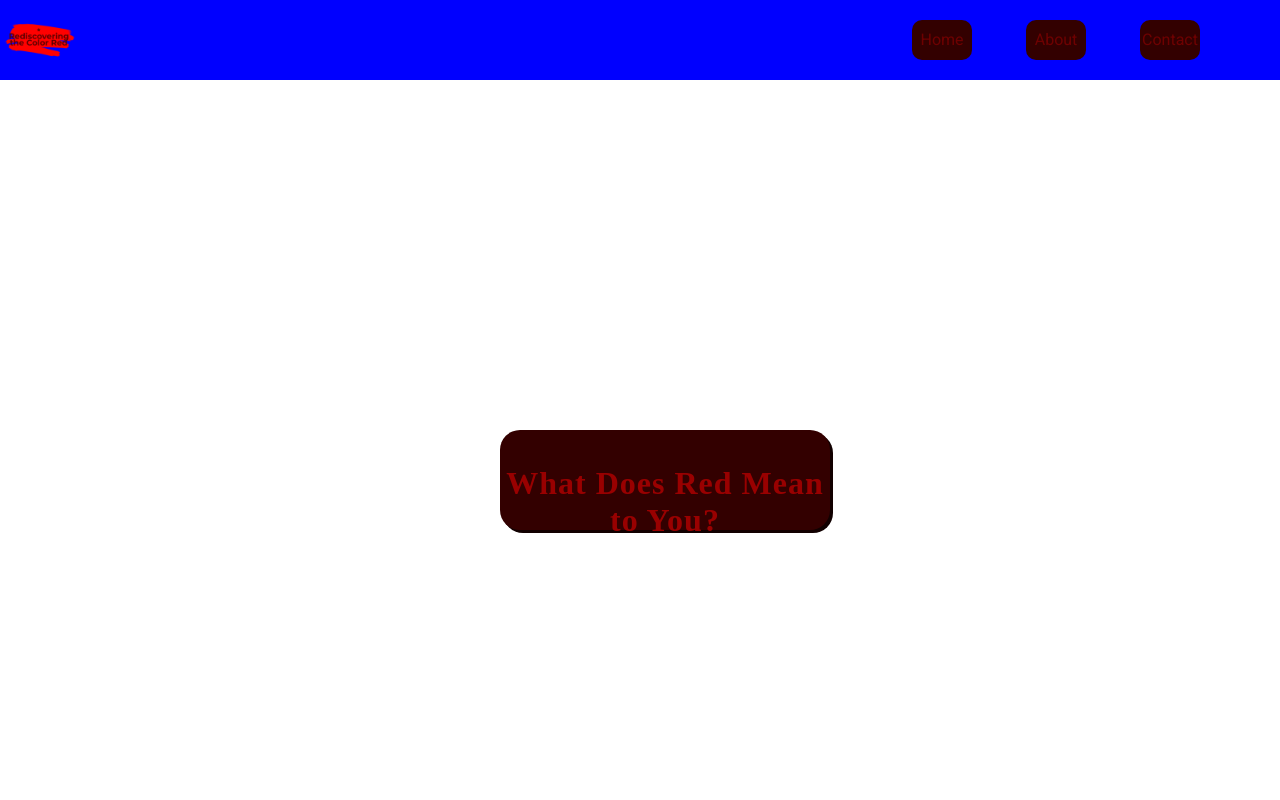
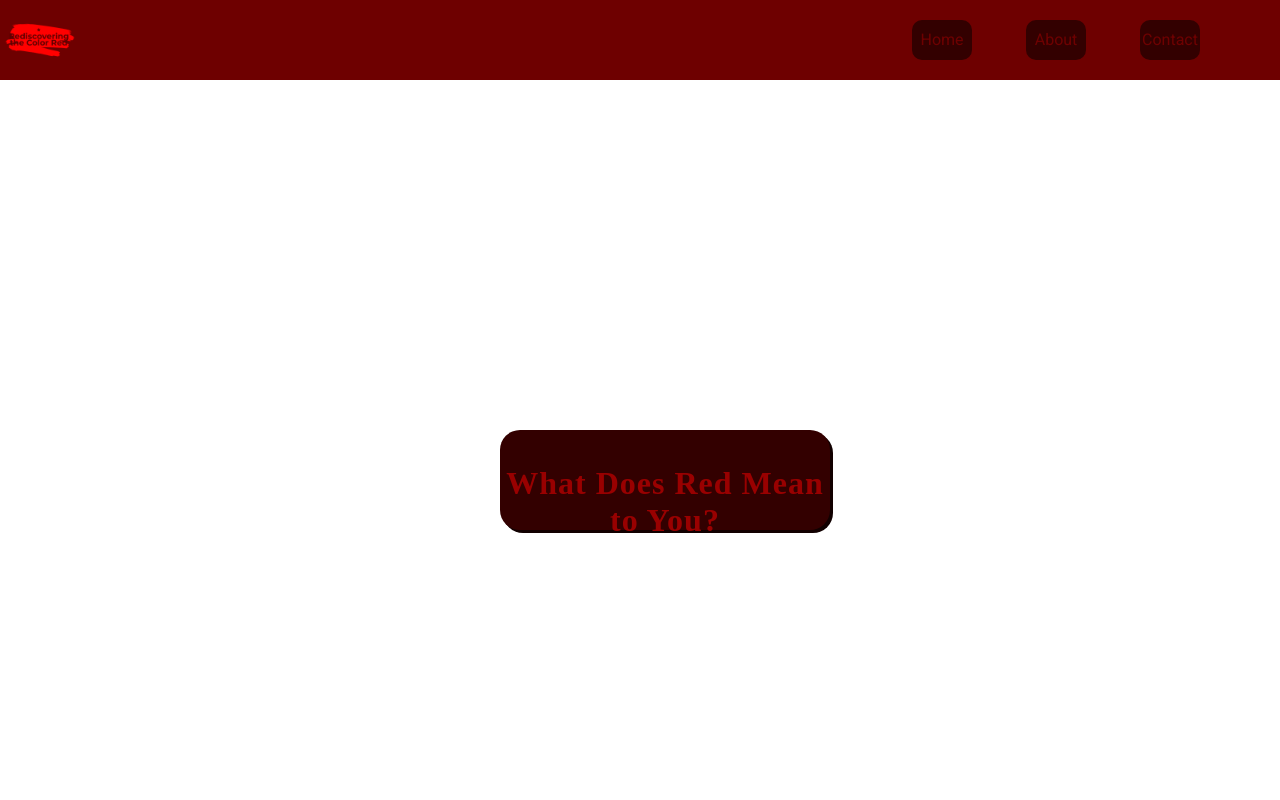
Before and after one commit to ravenwing7/w4bpracticeproj, a plain HTML site: page index.html in a window 1280 px wide. Shown: the top 800 px of the page. Drawn offline with Linux system fonts and the light colour scheme; a web font is replaced by a local one.

Commit message:
changed nav bar color again

```diff
--- a/css/styles.css
+++ b/css/styles.css
@@ -12,8 +12,7 @@ body {
 .nav-bar {
     width: 100%;
     height: 80px;
-    /* background-color: rgb(110,0,0); */
-    background-color: blue;
+    background-color: rgb(110,0,0);
     z-index: 1;
 }
 
```
